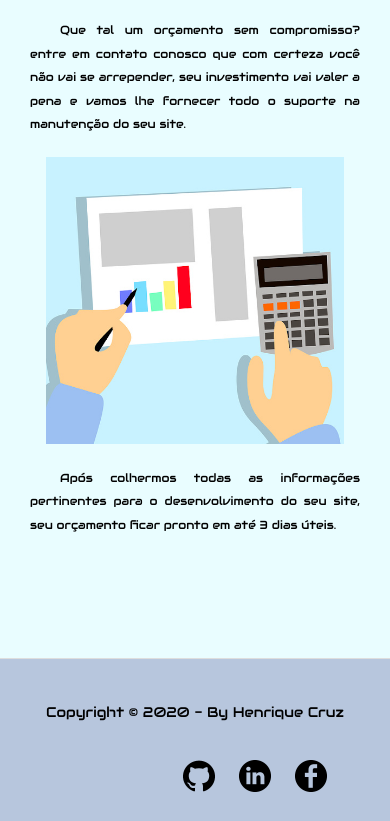
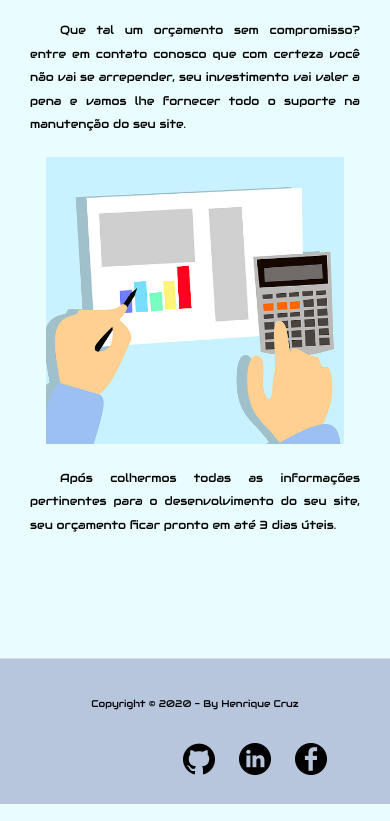
Before and after one commit to HenriqueCruz1986/Strike_Website, a plain HTML site: page index.html in a window 390 px wide. Shown: the part 1263-2084 px from the top of the page. Drawn offline with Linux system fonts and the light colour scheme.

Commit message:
rodapé com texto responsivo

```diff
--- a/css/estilo.css
+++ b/css/estilo.css
@@ -163,7 +163,7 @@ footer#rodape {
 footer#rodape p {
 	display: block;
 	text-align: center;
-	font-size: 14px;
+	font-size: min(14pt, 2.5vw);
 }
 
 footer a {
```
Also changed, not shown: index2.html (+2 -1 lines).
